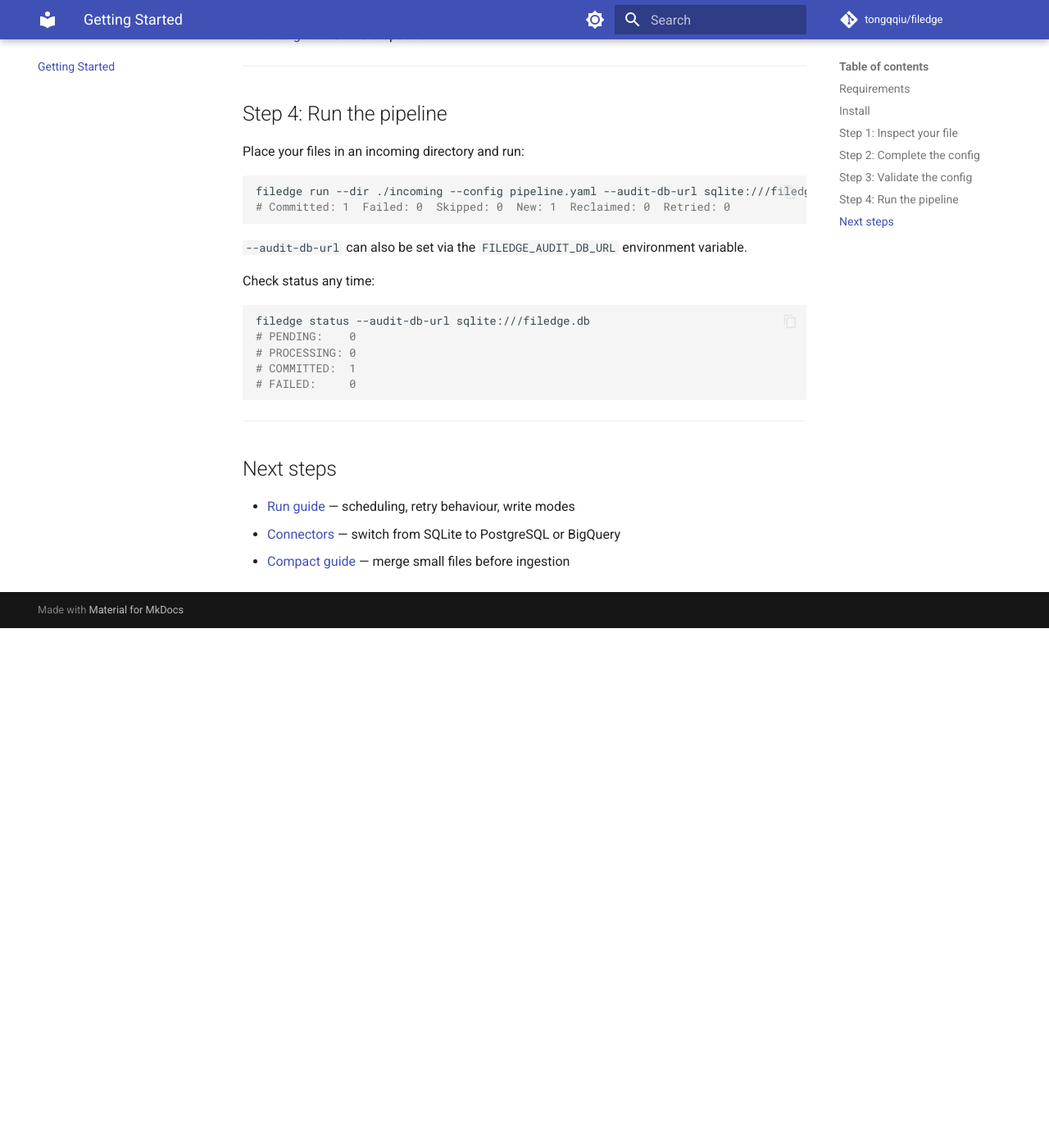
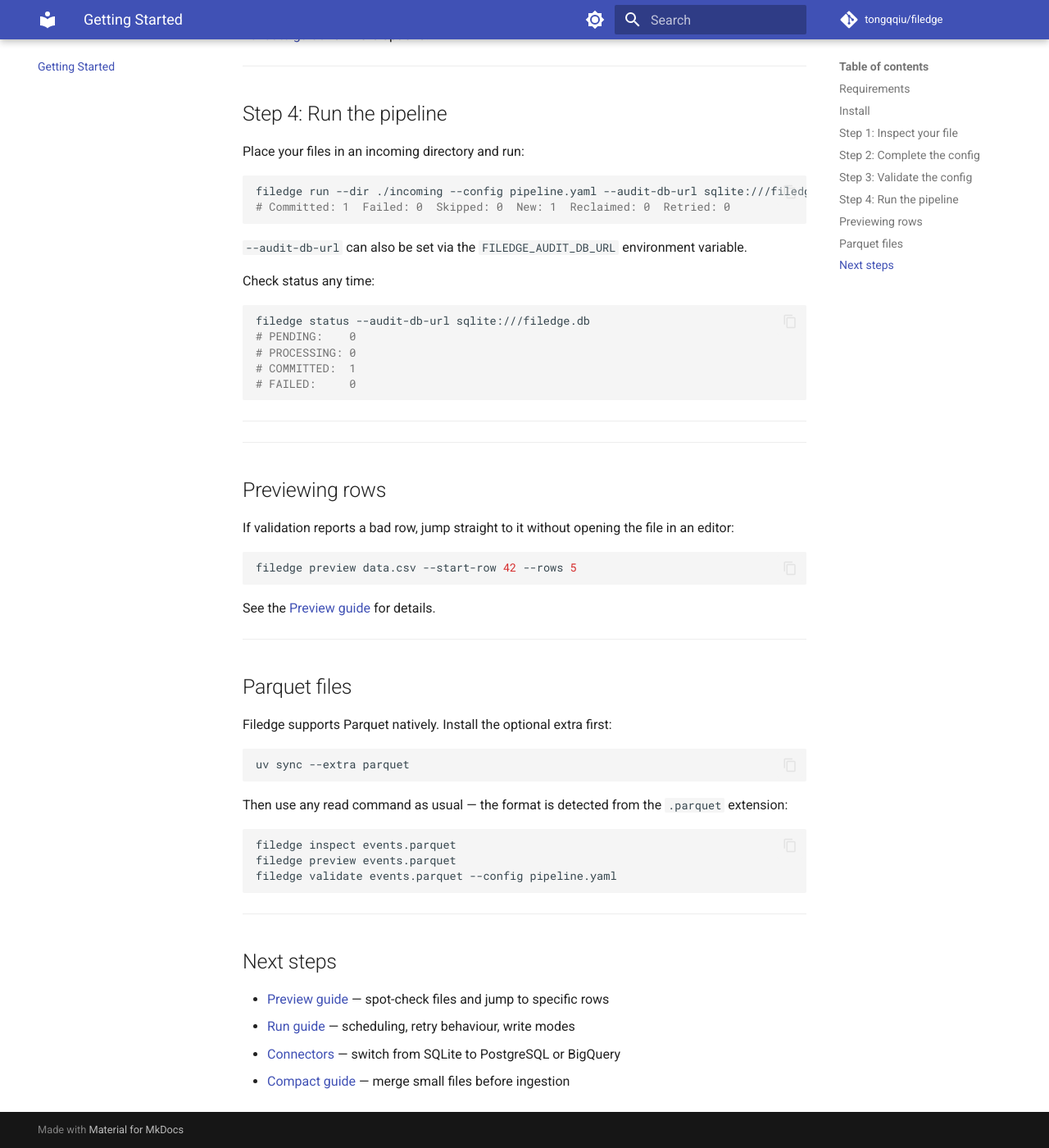
Before and after one commit to tongqqiu/filedge, an MkDocs documentation site: the page built from docs/getting-started.md, in a window 1280 px wide and 1400 px high, scrolled down 2776 px. Shown: the whole window at 82% size. Built offline with MkDocs 1.6.1 and Material for MkDocs 9.7.7, drawn with Linux system fonts in a browser that asks for light colours; comment, search, counter and statistics services are not loaded; before the commit the page ends 3542 px from its top, so only the background shows below that.

Commit message:
docs: add preview guide and Parquet coverage to MkDocs site
- New docs/guides/preview.md covering filedge preview, --start-row, wide files, Parquet, cloud paths
- Added filedge preview section to reference/cli.md
- Updated index.md toolbox table to include preview (and fix etl→filedge command names)
- Added Parquet and preview sections to getting-started.md
- Updated inspect and validate guides to list parquet as a supported format
- Added Preview guide to mkdocs.yml nav

Co-Authored-By: Claude Sonnet 4.6 <noreply@anthropic.com>

````diff
--- a/docs/getting-started.md
+++ b/docs/getting-started.md
@@ -158,8 +158,41 @@ filedge status --audit-db-url sqlite:///filedge.db
 
 ---
 
+---
+
+## Previewing rows
+
+If validation reports a bad row, jump straight to it without opening the file in an editor:
+
+```bash
+filedge preview data.csv --start-row 42 --rows 5
+```
+
+See the [Preview guide](guides/preview.md) for details.
+
+---
+
+## Parquet files
+
+Filedge supports Parquet natively. Install the optional extra first:
+
+```bash
+uv sync --extra parquet
+```
+
+Then use any read command as usual — the format is detected from the `.parquet` extension:
+
+```bash
+filedge inspect events.parquet
+filedge preview events.parquet
+filedge validate events.parquet --config pipeline.yaml
+```
+
+---
+
 ## Next steps
 
+- [Preview guide](guides/preview.md) — spot-check files and jump to specific rows
 - [Run guide](guides/run.md) — scheduling, retry behaviour, write modes
 - [Connectors](reference/connectors.md) — switch from SQLite to PostgreSQL or BigQuery
 - [Compact guide](guides/compact.md) — merge small files before ingestion
--- a/docs/guides/validate.md
+++ b/docs/guides/validate.md
@@ -96,6 +96,6 @@ filedge validate gs://my-bucket/events.ndjson --config pipeline.yaml
 | Option | Default | Description |
 |--------|---------|-------------|
 | `--config` | required | Path to `pipeline.yaml` |
-| `--format` | auto from extension | File format: `csv` or `ndjson` |
+| `--format` | auto from extension | File format: `csv`, `ndjson`, or `parquet` |
 | `--sample-rows` | all rows | Validate only the first N rows |
 | `--json` | off | Emit JSON to stdout in addition to text summary |
--- a/mkdocs.yml
+++ b/mkdocs.yml
@@ -44,6 +44,7 @@ nav:
   - Getting Started: getting-started.md
   - Guides:
     - Inspect a file: guides/inspect.md
+    - Preview a file: guides/preview.md
     - Validate a file: guides/validate.md
     - Compact small files: guides/compact.md
     - Run a pipeline: guides/run.md
````
Also changed, not shown: docs/guides/inspect.md (+24 -2 lines), docs/guides/preview.md (added, +106 -0 lines), docs/index.md (+3 -2 lines), docs/reference/cli.md (+21 -0 lines).
